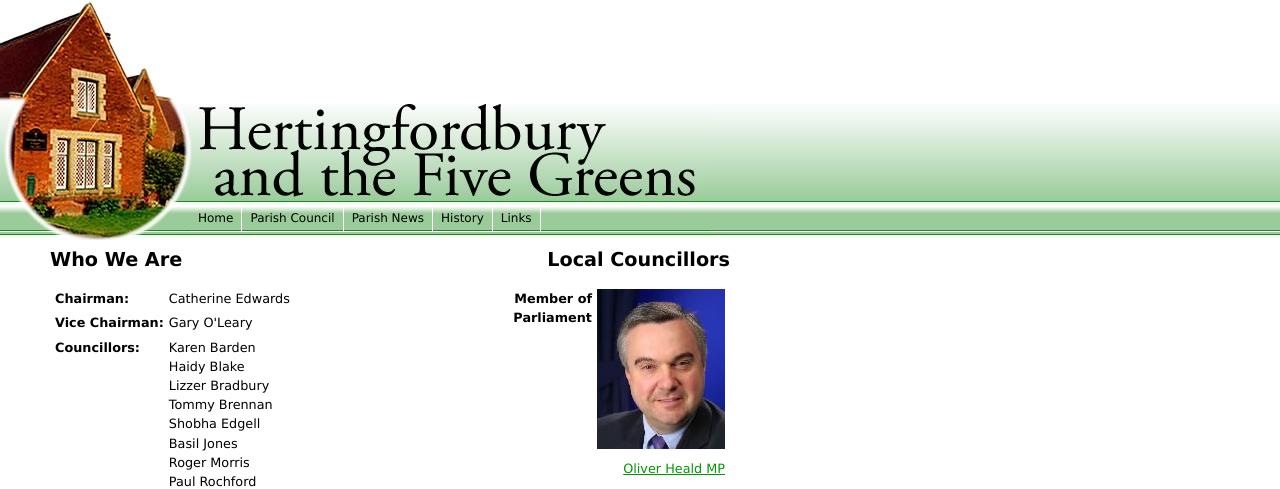
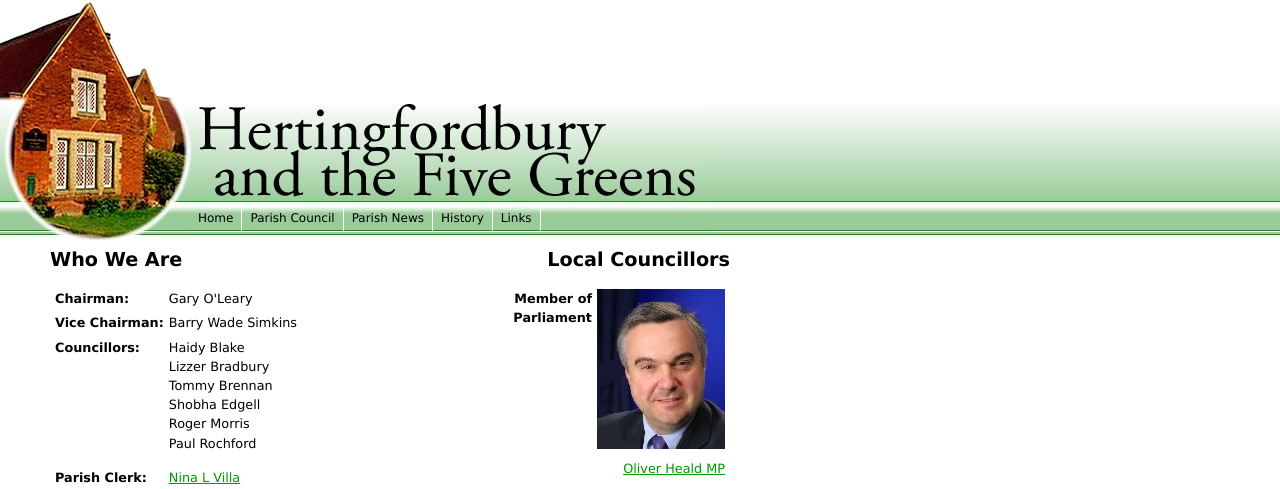
Before and after one commit to pugongyingh/hertingfordbury.org.uk, a Jekyll site: the page built from parish-council/who-we-are.md, in a window 1280 px wide, cut to the strip 0-489 px from the top of the page. Built offline with Jekyll 4.4.1, drawn with Linux system fonts in a browser that asks for light colours; nearby versions of some CDN libraries.

Commit message:
Councillors moved, added and removed

```diff
--- a/parish-council/who-we-are.md
+++ b/parish-council/who-we-are.md
@@ -9,23 +9,23 @@ permalink: /parish-council/who-we-are/
 	<table border="0" cellpadding="0" cellspacing="5">
 		<tr>
 			<td valign="top"><strong>Chairman:</strong></td>
-			<td valign="top">Catherine Edwards</td>
+			<td valign="top">Gary O'Leary</td>
 		</tr>
 		<tr>
 			<td valign="top"><strong>Vice Chairman:</strong></td>
-			<td valign="top">Gary O'Leary</td>
+			<td valign="top">Barry Wade Simkins</td>
 		</tr>
 		<tr>
 			<td valign="top"><strong>Councillors:</strong></td>
 			<td valign="top">
-				<p>Karen Barden <br />
-					Haidy Blake <br />
-					Lizzer Bradbury <br />
-					Tommy Brennan <br />
-					Shobha Edgell <br />
-					Basil Jones<br />
-					Roger Morris <br />
-				Paul Rochford</p></td>
+				<p>Haidy Blake<br />
+					Lizzer Bradbury<br />
+					Tommy Brennan<br />
+					Shobha Edgell<br />
+					Roger Morris<br />
+					Paul Rochford
+				</p>
+			</td>
 		</tr>
 		<tr>
 			<td valign="top"><strong>Parish Clerk:</strong></td>
```
